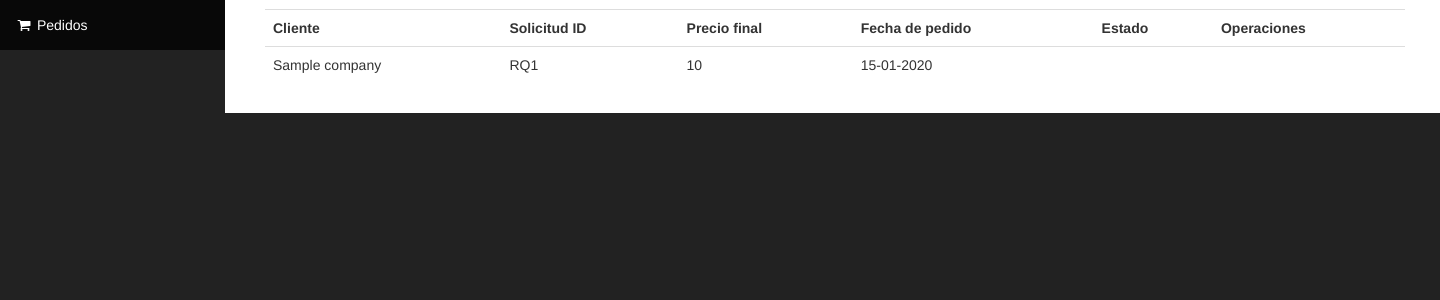
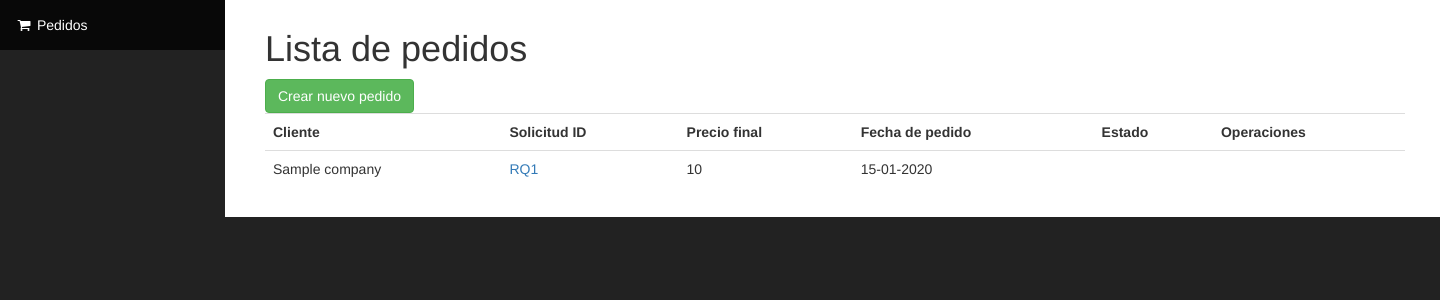
Before and after one commit to back-pack/tienda-asothella, a Symfony app: template templates/admin/index.html.twig in a window 1440 px wide. Shown: the part 51-351 px from the top of the page. Run offline with Twig, Linux system fonts and the light colour scheme; the template is opened without the code that fills it: most values are stand-ins (such as "Sample title", 1, 10 or a date in 2020); some libraries are stand-ins or nearby versions.

Commit message:
Ajuste en las vistas

```diff
--- a/templates/admin/index.html.twig
+++ b/templates/admin/index.html.twig
@@ -14,6 +14,9 @@
         {{ message }}
     </div>
     {% endfor %}
+    <h1>Lista de pedidos</h1>
+
+    <a class="btn btn-success" href="{{ path('superadmin_requirement_new') }}">Crear nuevo pedido</a>
 
     <table class="table">
         <tr>
@@ -27,7 +30,7 @@
         {% for requirement in requirements %}
         <tr>
             <td>{{ requirement.company.name }}</td>
-            <td>RQ{{ requirement.id }}</td>
+            <td><a href="{{ path('superadmin_requirement_show', {'reqId' : requirement.requirementNumber }) }}">RQ{{ requirement.id }}</a></td>
             <td>{{ requirement.finalCost }}</td>
             <td>{{ requirement.creationDate|date('d-m-Y') }}</td>
             <td>
--- a/templates/admin/listUser.html.twig
+++ b/templates/admin/listUser.html.twig
@@ -1,6 +1,6 @@
 {% extends 'base.html.twig' %}
 
-{% block title %}Nuevo usuario{% endblock %}
+{% block title %}Lista de usuarios{% endblock %}
 
 {% block body %}
 
@@ -14,7 +14,9 @@
         {{ message }}
     </div>
     {% endfor %}
+    <h1>Lista de Usuarios</h1>
 
+    <a class="btn btn-success" href="{{ path('superadmin_user_new') }}">Crear nuevo usuario</a>
     <table class="table">
         <tr>
             <th>Rol</th>
--- a/templates/admin/product/index.html.twig
+++ b/templates/admin/product/index.html.twig
@@ -1,6 +1,6 @@
 {% extends 'base.html.twig' %}
 
-{% block title %}Product index{% endblock %}
+{% block title %}Lista de productos{% endblock %}
 
 {% block body %}
     {% for message in app.flashes('success') %}
```
Also changed, not shown: src/Controller/AdminController.php (+8 -0 lines).
